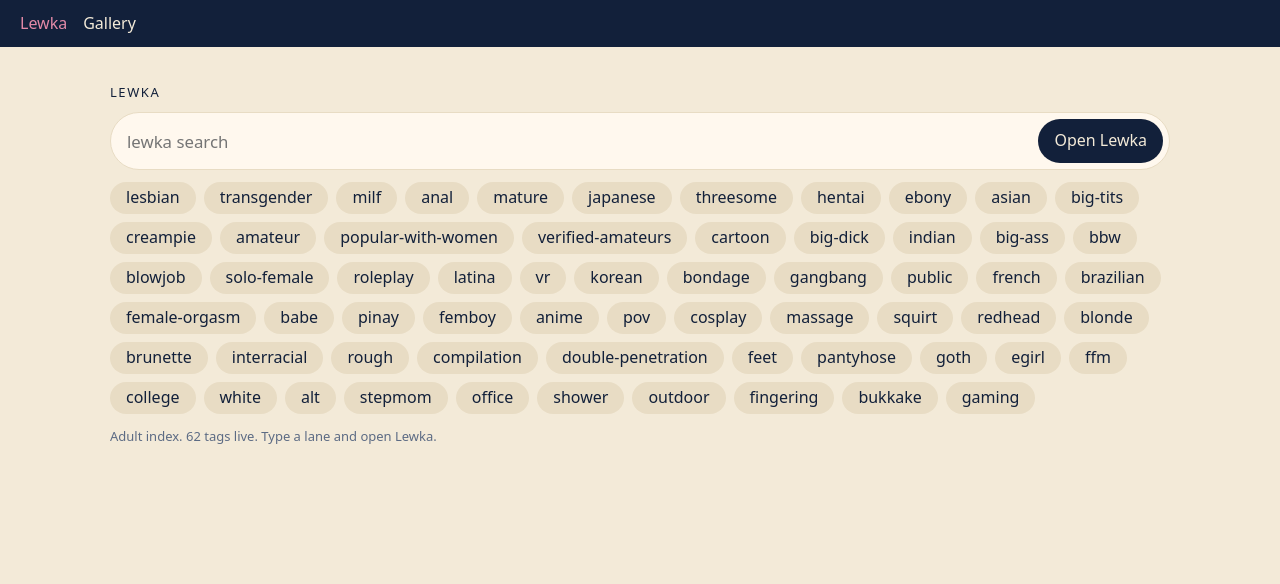
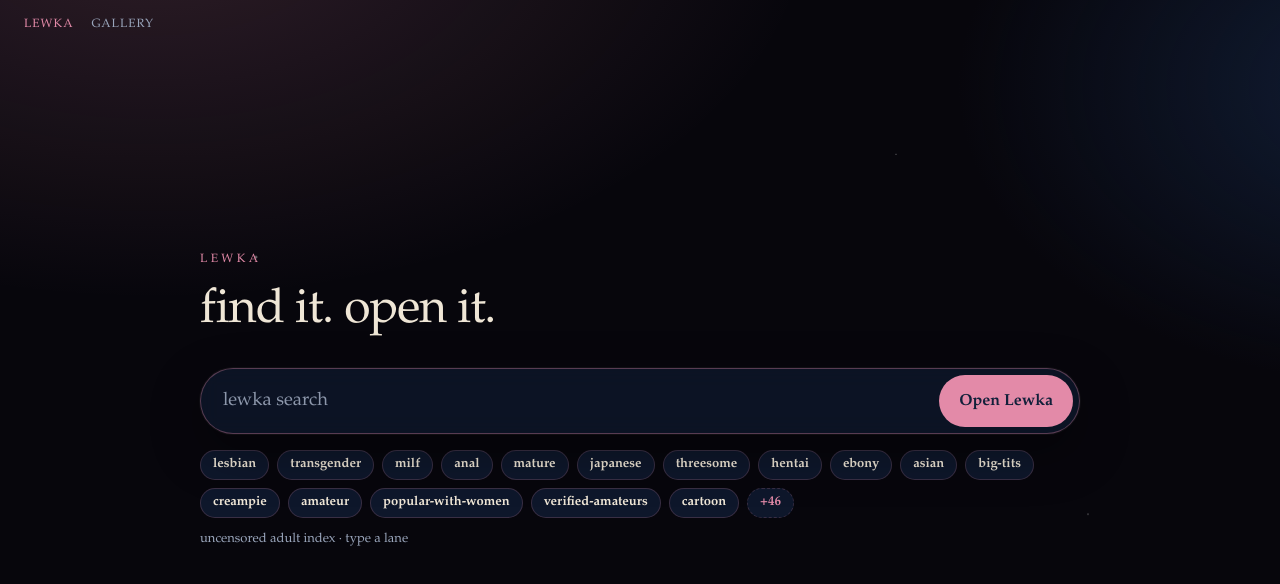
Before and after one commit to kaibatolo/lewka, a React (Vite) app in the folder web/: page / in a window 1280 px wide. Shown: the top 584 px of the page. Built offline with nearby package versions, Linux system fonts and the light colour scheme.

Commit message:
Restore dark constellation Lewka search face

```diff
--- a/web/src/pages/Search.tsx
+++ b/web/src/pages/Search.tsx
@@ -1,14 +1,19 @@
-import { useRef, useState, type FormEvent } from "react";
+import { useMemo, useRef, useState, type FormEvent } from "react";
 import { search, type Item } from "../lib/api";
 import { LEWKA_TAGS } from "../lib/tags";
+
+const FEATURED = LEWKA_TAGS.slice(0, 16);
 
 export function SearchPage() {
   const [q, setQ] = useState("");
   const [items, setItems] = useState<Item[]>([]);
-  const [note, setNote] = useState("Adult index. 62 tags live. Type a lane and open Lewka.");
+  const [note, setNote] = useState("uncensored adult index · type a lane");
   const [busy, setBusy] = useState(false);
   const [done, setDone] = useState(false);
+  const [more, setMore] = useState(false);
   const inputRef = useRef<HTMLInputElement>(null);
+
+  const chips = useMemo(() => (more ? LEWKA_TAGS : FEATURED), [more]);
 
   async function run(term: string) {
     const t = term.trim();
@@ -38,9 +43,10 @@
   }
 
   return (
-    <div>
+    <div className={done ? "stage stage-results" : "stage"}>
       <form className="lewka-bar" onSubmit={onSubmit} role="search">
         <p className="mark">Lewka</p>
+        <h1 className="hero">find it. open it.</h1>
         <div className="row lewka-input">
           <input
             ref={inputRef}
@@ -57,11 +63,16 @@
           </button>
         </div>
         <div className="tags">
-          {LEWKA_TAGS.map((h) => (
+          {chips.map((h) => (
             <button key={h} type="button" className={q === h ? "tag on" : "tag"} onClick={() => void run(h)}>
               {h}
             </button>
           ))}
+          {LEWKA_TAGS.length > FEATURED.length ? (
+            <button type="button" className="tag more" onClick={() => setMore((v) => !v)}>
+              {more ? "less" : `+${LEWKA_TAGS.length - FEATURED.length}`}
+            </button>
+          ) : null}
         </div>
         <p className="meta">{note}</p>
       </form>
--- a/web/src/styles.css
+++ b/web/src/styles.css
@@ -1,24 +1,97 @@
-:root { --paper:#f3ead8; --navy:#12203a; --pink:#e38aa8; --muted:#5c6b84; --paper-2:#e8dcc4; }
+:root {
+  --void: #07060c;
+  --ink: #efe6d6;
+  --navy: #12203a;
+  --pink: #e38aa8;
+  --muted: #9aa6bc;
+  --glass: rgba(18, 32, 58, 0.55);
+}
 * { box-sizing: border-box; }
-html, body, #root { margin:0; min-height:100%; background:var(--paper); color:var(--navy); font:16px/1.45 system-ui,sans-serif; }
-a { color:var(--navy); }
-header { display:flex; gap:16px; padding:12px 20px; background:var(--navy); }
-header a { color:var(--paper); text-decoration:none; }
-header a.on { color:var(--pink); }
-main { max-width:1100px; margin:0 auto; padding:24px 20px 64px; }
-.mark { letter-spacing:.12em; text-transform:uppercase; font-size:13px; margin:0 0 10px; }
-.lewka-bar { margin: 12px 0 20px; }
-.row { display:flex; gap:8px; }
-.lewka-input { align-items:center; background:#fff8ee; border:1px solid var(--paper-2); border-radius:999px; padding:6px 6px 6px 16px; }
-.lewka-input input { flex:1; height:44px; padding:0; border:0; outline:none; background:transparent; font:inherit; font-size:1.05rem; }
-input { flex:1; height:44px; padding:0 12px; border:1px solid var(--paper-2); border-radius:8px; }
-button { height:44px; padding:0 16px; border:0; border-radius:999px; background:var(--navy); color:var(--paper); cursor:pointer; font:inherit; }
-button:disabled { opacity:.6; cursor:wait; }
-.tags { display:flex; flex-wrap:wrap; gap:8px; margin:12px 0; }
-.tag { height:32px; background:var(--paper-2); color:var(--navy); }
-.tag.on { background:var(--pink); }
-.meta { color:var(--muted); font-size:13px; }
-.grid { display:grid; grid-template-columns:repeat(auto-fill,minmax(180px,1fr)); gap:12px; }
-.tile { background:#fff8ee; border-radius:12px; overflow:hidden; text-decoration:none; color:inherit; padding-bottom:8px; }
-.tile img, .ph { width:100%; aspect-ratio:3/4; object-fit:cover; background:var(--paper-2); display:block; }
-.tile p, .tile h3 { margin:6px 10px 0; font-size:13px; }
+html, body, #root {
+  margin: 0;
+  min-height: 100%;
+  color: var(--ink);
+  background:
+    radial-gradient(1200px 700px at 12% -10%, rgba(227,138,168,0.18), transparent 55%),
+    radial-gradient(900px 600px at 110% 10%, rgba(18,32,58,0.9), transparent 50%),
+    radial-gradient(2px 2px at 20% 30%, #fff8, transparent),
+    radial-gradient(1px 1px at 70% 18%, #fff6, transparent),
+    radial-gradient(1px 1px at 40% 80%, #fff5, transparent),
+    radial-gradient(1.5px 1.5px at 85% 60%, #fff4, transparent),
+    var(--void);
+  font: 16px/1.45 "Iowan Old Style", "Palatino Linotype", Palatino, serif;
+}
+a { color: var(--ink); }
+.shell { min-height: 100vh; }
+header {
+  display: flex;
+  gap: 18px;
+  padding: 16px 24px;
+  background: transparent;
+}
+header a { color: var(--muted); text-decoration: none; letter-spacing: .08em; text-transform: uppercase; font-size: 12px; }
+header a.on { color: var(--pink); }
+main { max-width: 920px; margin: 0 auto; padding: 8px 20px 72px; }
+.stage { min-height: calc(100vh - 72px); display: flex; flex-direction: column; justify-content: center; }
+.stage-results { justify-content: flex-start; padding-top: 12px; }
+.mark { letter-spacing: .28em; text-transform: uppercase; font-size: 12px; margin: 0 0 8px; color: var(--pink); }
+.hero { margin: 0 0 22px; font-size: clamp(28px, 5vw, 48px); font-weight: 500; letter-spacing: -.02em; }
+.lewka-bar { margin: 0 0 28px; }
+.row { display: flex; gap: 8px; }
+.lewka-input {
+  align-items: center;
+  background: var(--glass);
+  border: 1px solid rgba(227,138,168,0.35);
+  border-radius: 999px;
+  padding: 6px 6px 6px 22px;
+  backdrop-filter: blur(10px);
+  box-shadow: 0 0 0 1px rgba(255,255,255,0.04), 0 18px 50px rgba(0,0,0,0.35);
+}
+.lewka-input input {
+  flex: 1;
+  height: 52px;
+  padding: 0;
+  border: 0;
+  outline: none;
+  background: transparent;
+  color: var(--ink);
+  font: inherit;
+  font-size: 1.15rem;
+}
+.lewka-input input::placeholder { color: #8d97ab; }
+button {
+  height: 52px;
+  padding: 0 20px;
+  border: 0;
+  border-radius: 999px;
+  background: var(--pink);
+  color: var(--navy);
+  cursor: pointer;
+  font: inherit;
+  font-weight: 600;
+}
+button:disabled { opacity: .6; cursor: wait; }
+.tags { display: flex; flex-wrap: wrap; gap: 8px; margin: 16px 0 8px; }
+.tag {
+  height: 30px;
+  padding: 0 12px;
+  background: rgba(18,32,58,0.7);
+  color: var(--ink);
+  border: 1px solid rgba(227,138,168,0.2);
+  font-size: 13px;
+}
+.tag.on, .tag:hover { background: var(--pink); color: var(--navy); }
+.tag.more { border-style: dashed; color: var(--pink); }
+.meta { color: var(--muted); font-size: 13px; }
+.grid { display: grid; grid-template-columns: repeat(auto-fill, minmax(180px, 1fr)); gap: 12px; }
+.tile {
+  background: rgba(18,32,58,0.72);
+  border-radius: 12px;
+  overflow: hidden;
+  text-decoration: none;
+  color: inherit;
+  padding-bottom: 8px;
+  border: 1px solid rgba(227,138,168,0.12);
+}
+.tile img, .ph { width: 100%; aspect-ratio: 3/4; object-fit: cover; background: #10182a; display: block; }
+.tile p, .tile h3 { margin: 6px 10px 0; font-size: 13px; }
```
